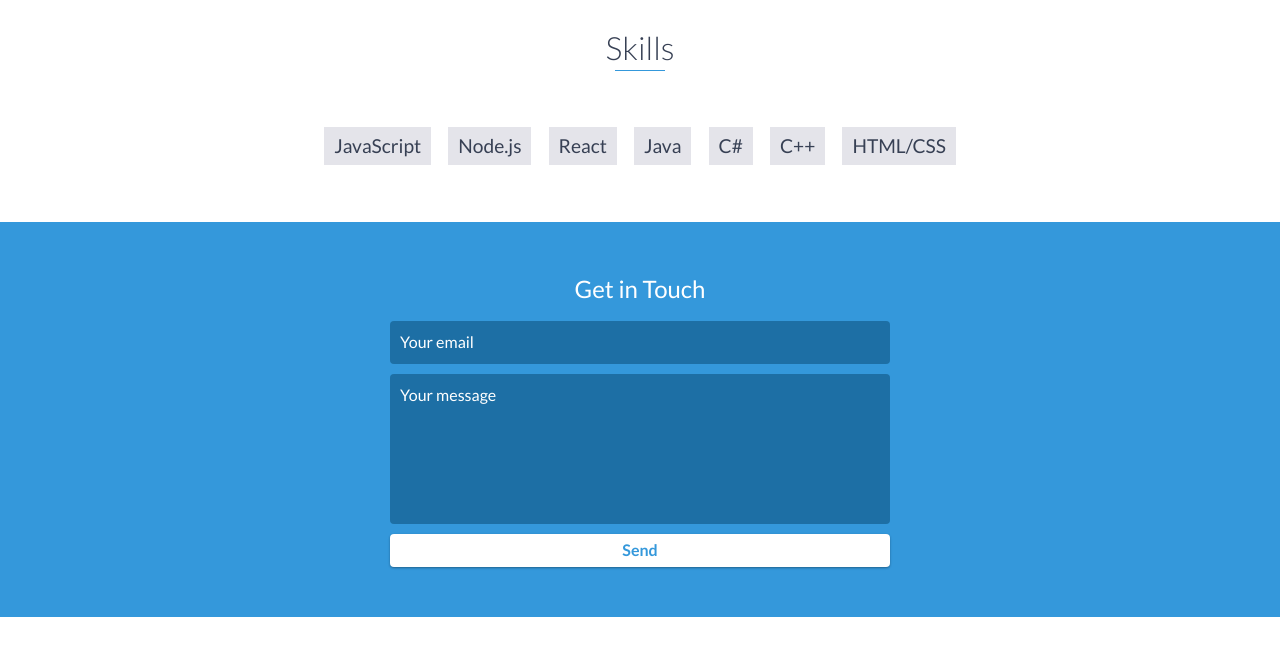
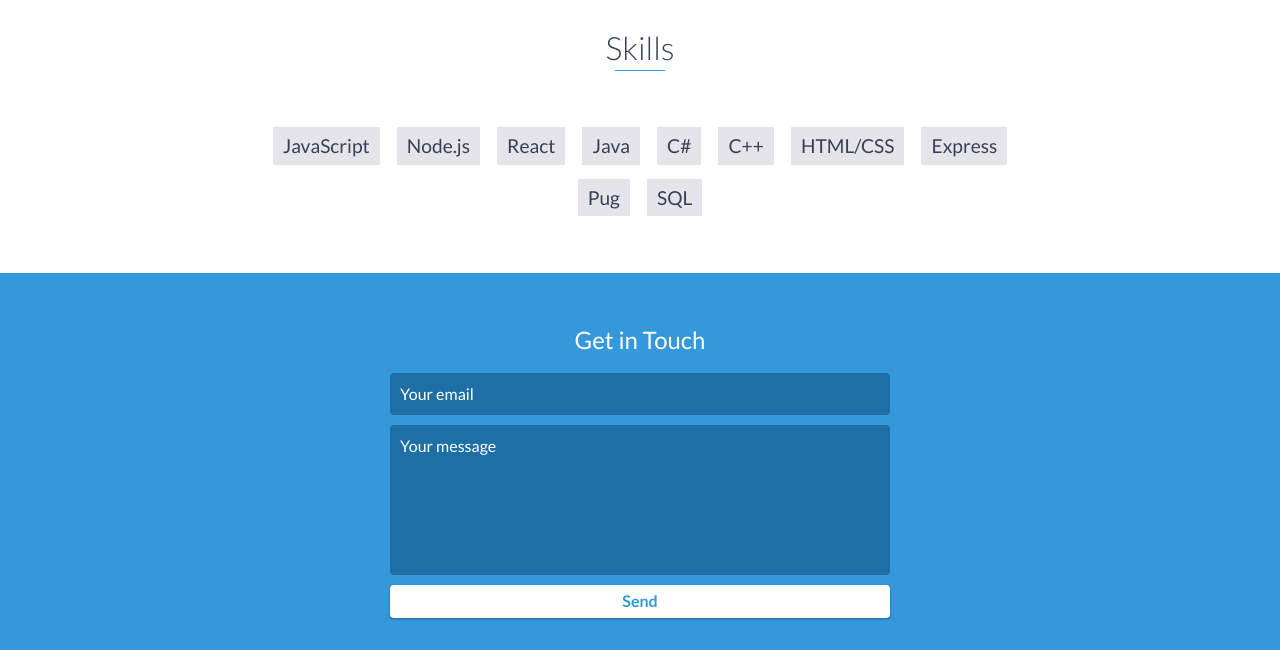
Before and after one commit to jibain/jibain.github.io, a website: page index.html in a window 1280 px wide. Shown: the part 3260-3910 px from the top of the page. Drawn offline with nearby package versions, Linux system fonts and the light colour scheme.

Commit message:
Updated skills

```diff
--- a/index.html
+++ b/index.html
@@ -193,6 +193,9 @@
             <li>C#</li>
             <li>C++</li>
             <li>HTML/CSS</li>
+            <li>Express</li>
+            <li>Pug</li>
+            <li>SQL</li>
         </ul>
     </div>
     <!-- End #skills -->
```
